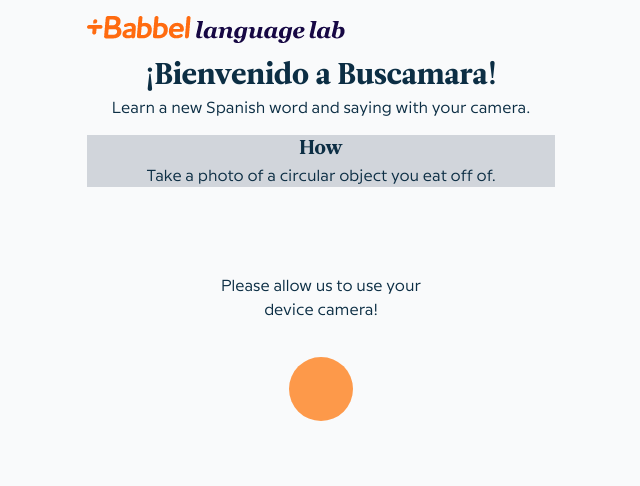
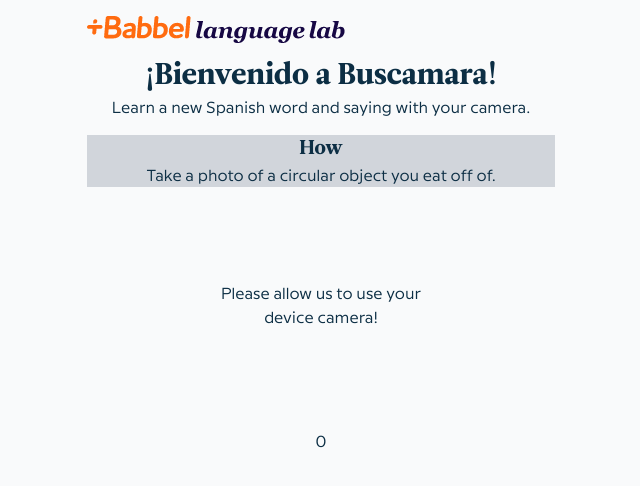
Before and after one commit to Kageetai/vocabulizr-vite, a React (Vite) app: page / in a window 1280 px wide. Shown: the top 486 px of the page, without its empty margins (319-959 px from the left). Built offline with nearby package versions, Linux system fonts and the light colour scheme; no server answers.

Commit message:
hide capture button if no camera

```diff
--- a/src/components/PromptView.tsx
+++ b/src/components/PromptView.tsx
@@ -73,6 +73,7 @@ function App({ currentPrompt, onSetLabels }: Props): JSX.Element {
           screenshotFormat="image/jpeg"
         />
 
+        {devices.length && (
           <button
             className="opacity-75 hover:opacity-90 w-16 h-16 rounded-full focus:ring absolute bottom-2 left-1/2 transform -translate-x-1/2"
             onClick={capture}
@@ -80,6 +81,7 @@ function App({ currentPrompt, onSetLabels }: Props): JSX.Element {
           >
             &nbsp;
           </button>
+        )}
 
         {devices.length > 1 && (
           <button
```
Lines whose indentation alone changed are shown as unchanged.
